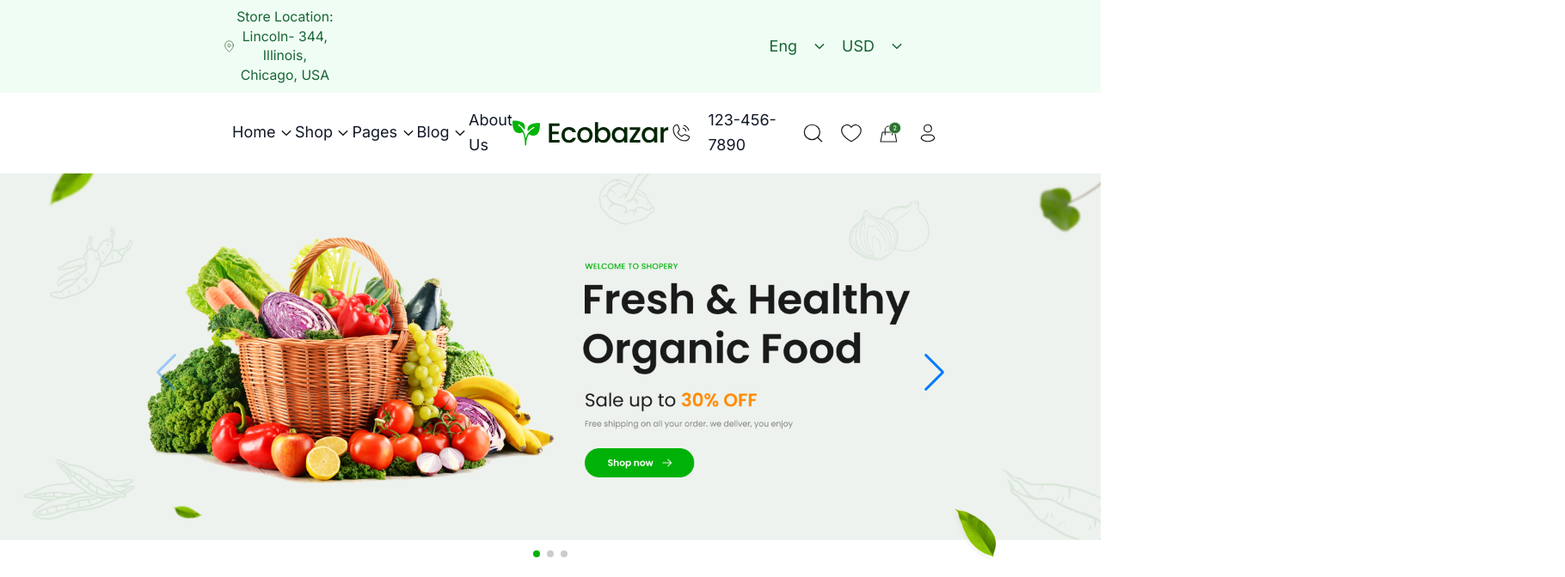
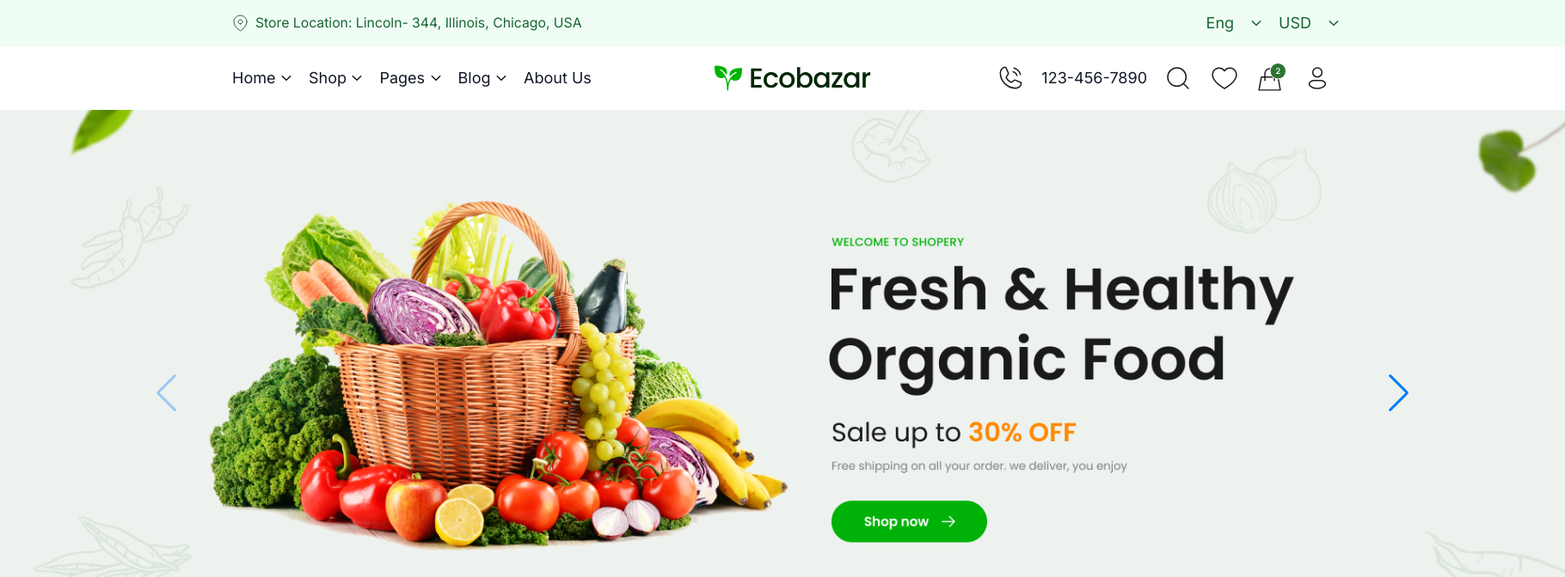
Before and after one commit to JoyceFatima/Ecobazar, a Next.js app: page / in a window 1280 px wide. Shown: the top 672 px of the page at 86% size, 1820 px wide, since content can reach past the window. Built offline with nearby package versions, Linux system fonts and the light colour scheme.

Commit message:
fix: width

```diff
--- a/src/app/homepage/page.tsx
+++ b/src/app/homepage/page.tsx
@@ -48,7 +48,7 @@ import Feature from '@/sections/Feature'
 
 export default function HomePage() {
   return (
-    <div>
+    <div className="min-w-[1820px]">
       <Header companyName="123-456-7890" />
       <ImageCarousel image={carosselImages} />
       <Feature />
```
